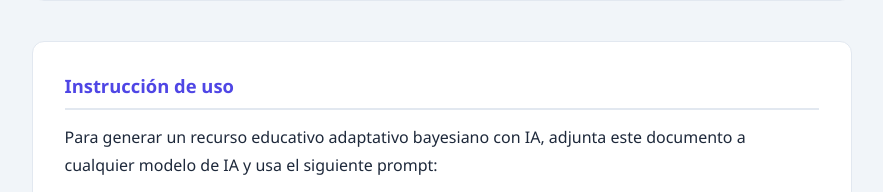
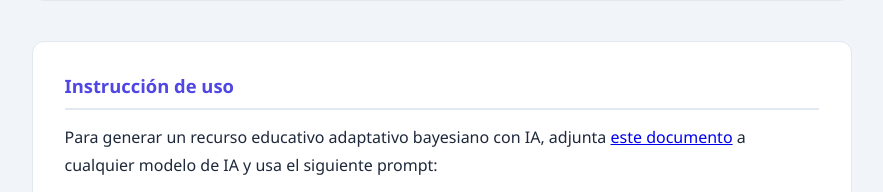
Before and after one commit to jjdeharo/bayes-test, a plain HTML site: page documentacion.html in a window 1280 px wide. Shown: the part 1050-1242 px from the top of the page, without its empty margins (191-1074 px from the left). Drawn offline with nearby package versions, Linux system fonts and the light colour scheme.

Commit message:
fix: enlazar 'este documento' al archivo .md en instrucción de uso
Co-Authored-By: Claude Sonnet 4.6 <noreply@anthropic.com>

```diff
--- a/documentacion.html
+++ b/documentacion.html
@@ -258,7 +258,7 @@
 
   <section id="instruccion-uso">
     <h2>Instrucción de uso</h2>
-    <p>Para generar un recurso educativo adaptativo bayesiano con IA, adjunta este documento a cualquier modelo de IA y usa el siguiente prompt:</p>
+    <p>Para generar un recurso educativo adaptativo bayesiano con IA, adjunta <a href="documentacion_evaluacion_adaptativa_bayesiana.md" download>este documento</a> a cualquier modelo de IA y usa el siguiente prompt:</p>
     <div class="prompt-wrap">
       <button class="copy-btn" id="copy-simple-btn" onclick="copySimplePrompt()">Copiar</button>
       <div class="master-prompt" id="simple-prompt-text">Lee el documento adjunto e implementa el sistema siguiendo las instrucciones que contiene.</div>
```
